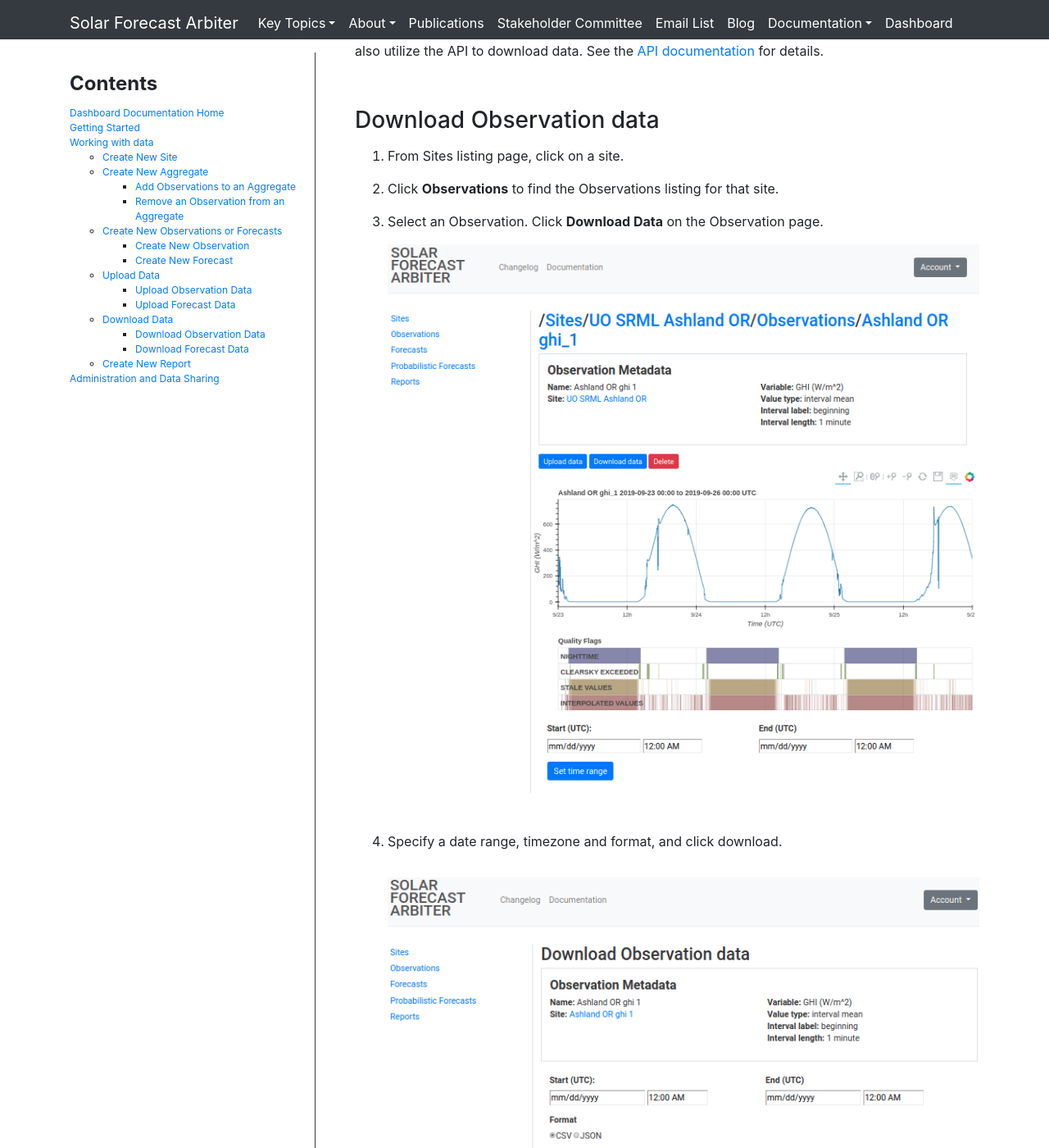
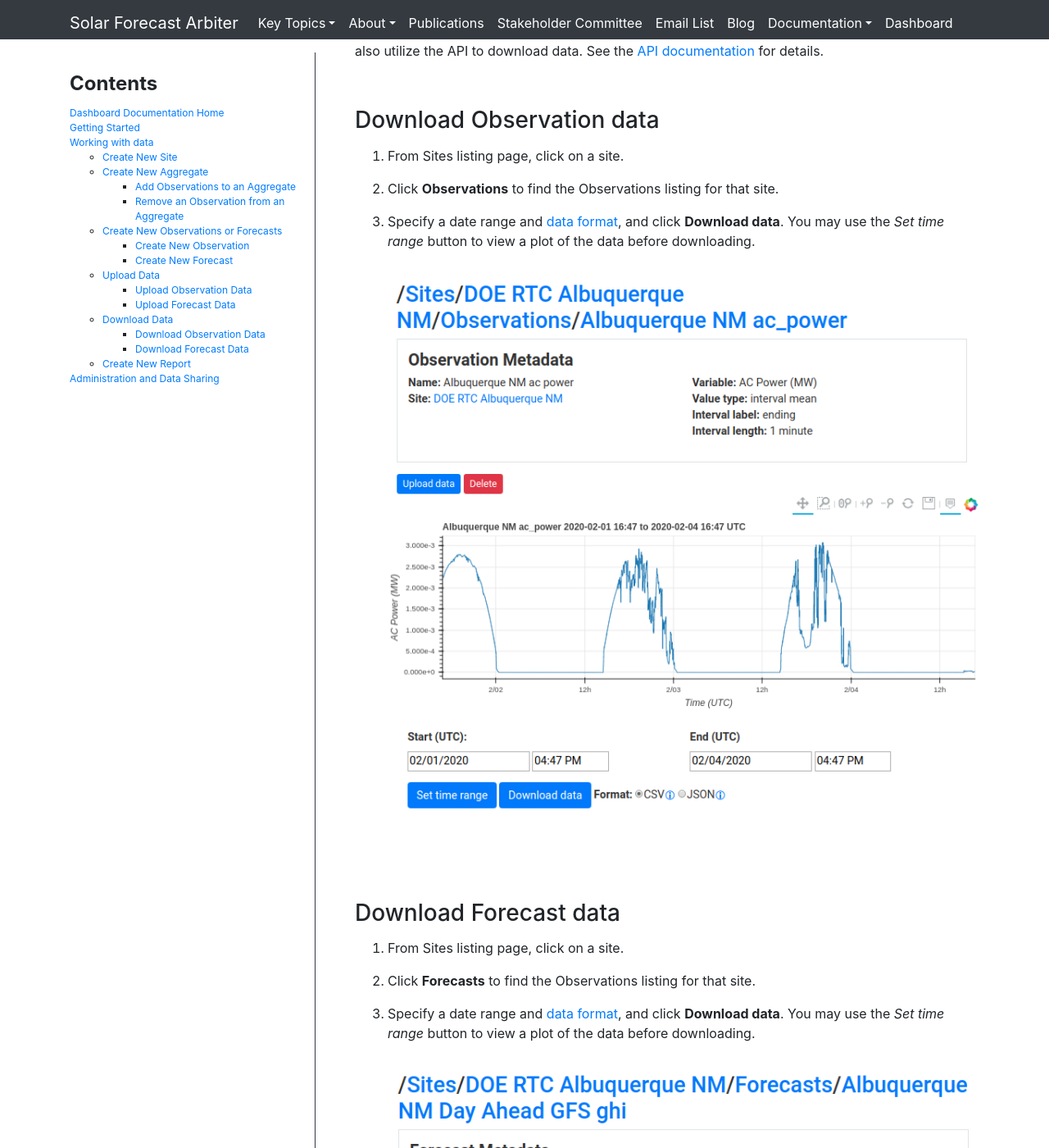
Before and after one commit to SolarArbiter/SolarArbiter.github.io, a Jekyll site: the page built from documentation/dashboard/working_with_data.md, in a window 1280 px wide and 1400 px high, scrolled down 16442 px. Shown: the whole window at 82% size. Built offline with Jekyll 4.4.1, drawn with Linux system fonts in a browser that asks for light colours; some of the changed text lies outside the part shown.

Commit message:
update the download data section (#132)

```diff
--- a/documentation/dashboard/working_with_data.md
+++ b/documentation/dashboard/working_with_data.md
@@ -240,10 +240,9 @@ for details.
 
 2.  Click **Observations** to find the Observations listing for that site.
 
-3.  Select an Observation. Click **Download Data** on the Observation page.
-    <img class="my-3" src="/images/observation.png"/>
-
-4.  Specify a date range, timezone and format, and click download.
+3.  Specify a date range and [data format](/datamodel/#downloads), and click
+    **Download data**. You may use the *Set time range* button to view a plot
+    of the data before downloading.
 
 	<img class="my-3" src="/images/obs_download.png">
 
@@ -254,10 +253,9 @@ for details.
 
 2.  Click **Forecasts** to find the Observations listing for that site.
 
-3.  Select a Forecast. Click **Download Data** on the Forecast page.
-	<img class="my-3" src="/images/forecast.png"/>
-
-4.  Specify a date range, timezone and format, and click download.
+3.  Specify a date range and [data format](/datamodel/#downloads), and click
+    **Download data**. You may use the *Set time range* button to view a plot
+    of the data before downloading.
 
 	<img class="my-3" src="/images/fx_download.png">
 
```
Also changed, not shown: images/fx_download.png, images/obs_download.png.
